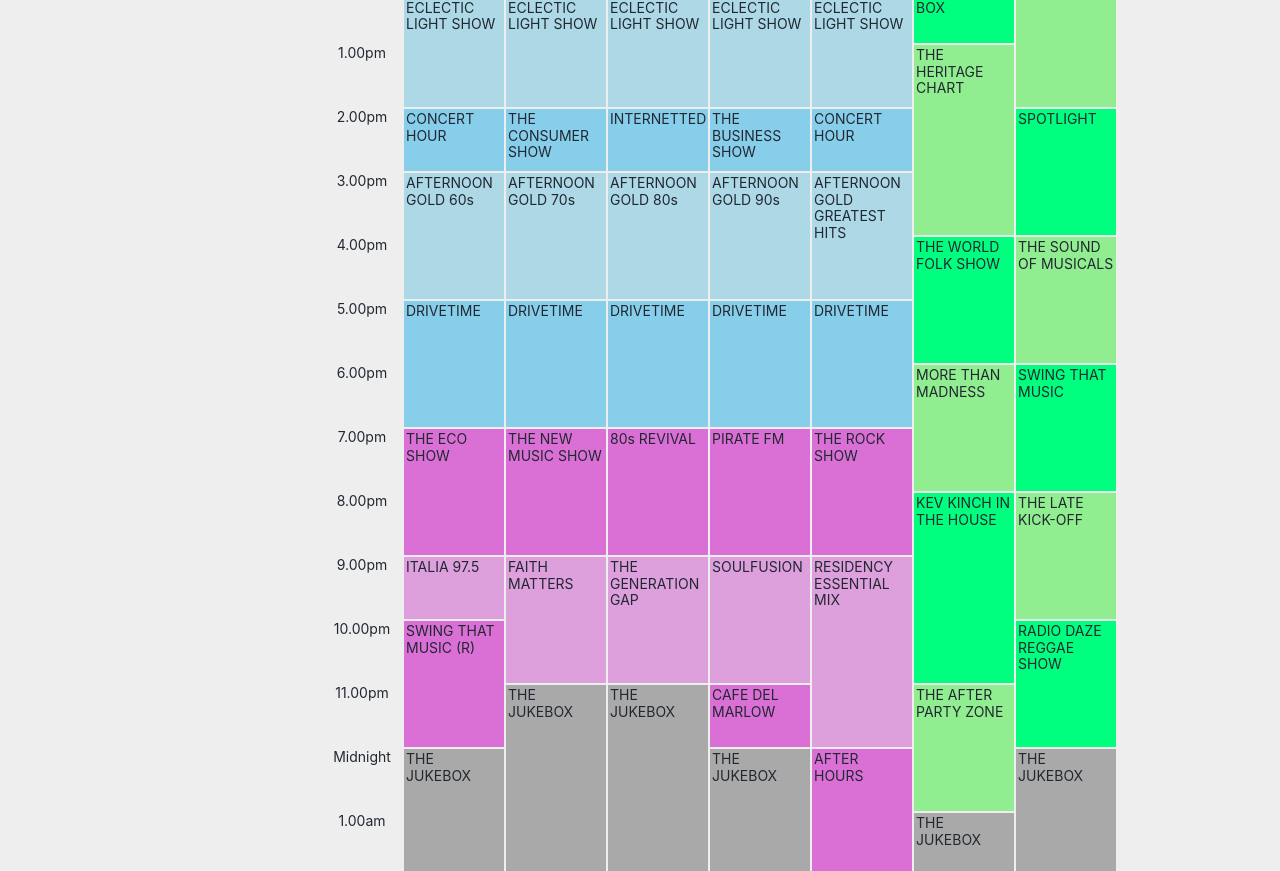
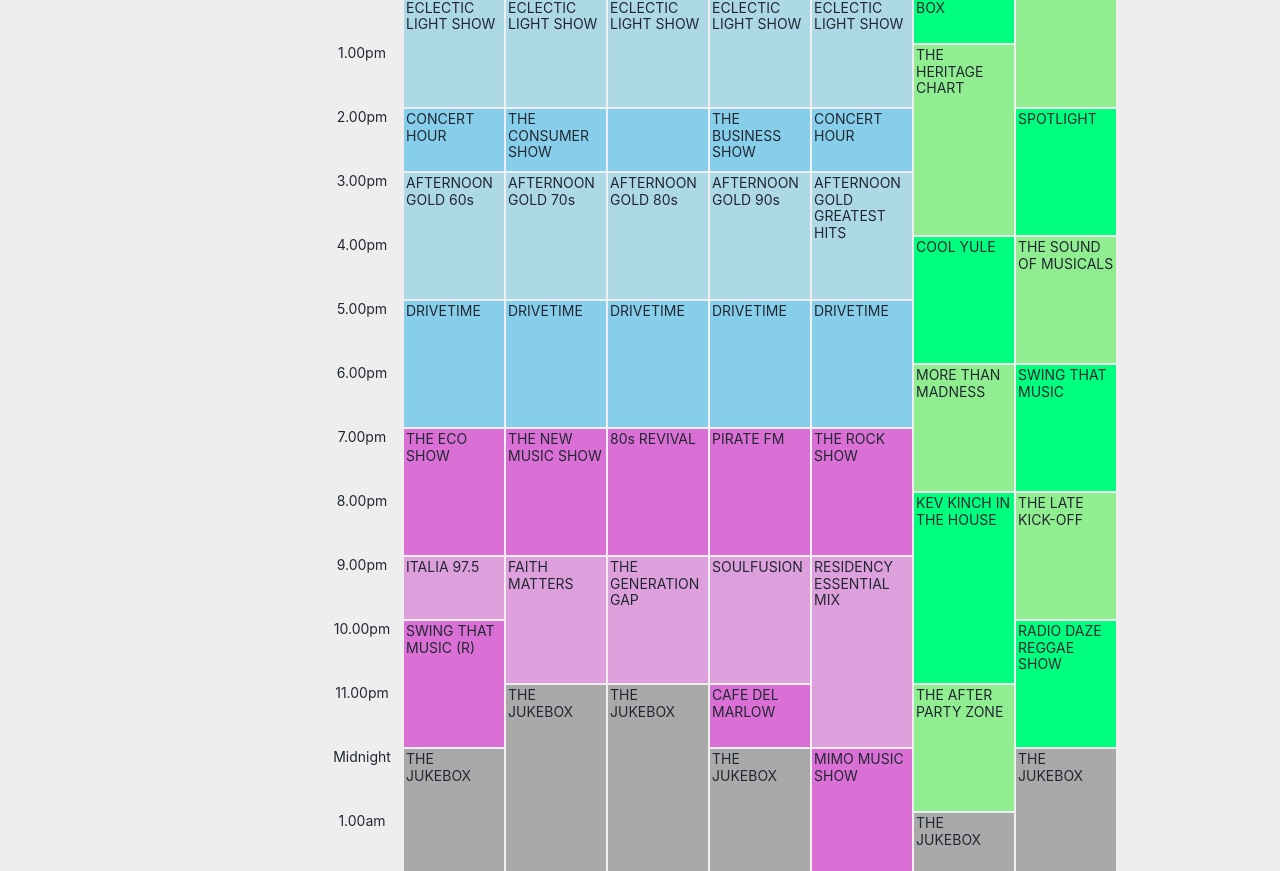
Before and after one commit to marlowfm/marlowfm.github.io, a Jekyll site: the page built from _pages/schedule.html, in a window 1280 px wide. Shown: the part 633-1504 px from the top of the page. Built offline with Jekyll 4.4.1, drawn with Linux system fonts in a browser that asks for light colours; cached includes are drawn as plain includes; nearby versions of some CDN libraries; a script that is not in the unit is left out.

Commit message:
Update schedule - 2021-12-01

```diff
--- a/_data/presenters.yml
+++ b/_data/presenters.yml
@@ -61,6 +61,10 @@
 - name: "Charlie Swadling"
   shows: [AG7]
   image: "/assets/images/presenters/charlie_swadling.jpg"
+
+- name: "Chris MiMo"
+  shows: [MIM]
+  image: "/assets/images/presenters/chris_mimo.jpg"
 
 - name: "Chris Zaremba"
   shows: [MMM]
--- a/_pages/schedule.html
+++ b/_pages/schedule.html
@@ -45,10 +45,10 @@ sidebar:
 			". chr1 zcn zin zbs chr5 hrt spt"
 			"t1500 ag6 ag7 ag8 ag9 agx hrt spt"
 			". ag6 ag7 ag8 ag9 agx hrt spt"
-			"t1600 ag6 ag7 ag8 ag9 agx wfs som"
-			". ag6 ag7 ag8 ag9 agx wfs som"
-			"t1700 drv1 drv2 drv3 drv4 drv5 wfs som"
-			". drv1 drv2 drv3 drv4 drv5 wfs som"
+			"t1600 ag6 ag7 ag8 ag9 agx yul som"
+			". ag6 ag7 ag8 ag9 agx yul som"
+			"t1700 drv1 drv2 drv3 drv4 drv5 yul som"
+			". drv1 drv2 drv3 drv4 drv5 yul som"
 			"t1800 drv1 drv2 drv3 drv4 drv5 mtm stm"
 			". drv1 drv2 drv3 drv4 drv5 mtm stm"
 			"t1900 eco nms r80 pfm rck mtm stm"
@@ -61,10 +61,10 @@ sidebar:
 			". stm2 fmt gap sfs rem kev rdr"
 			"t2300 stm2 juk2 juk3 caf rem apz rdr"
 			". stm2 juk2 juk3 caf rem apz rdr"
-			"t0000 juk1 juk2 juk3 juk4 aft apz juk7"
-			". juk1 juk2 juk3 juk4 aft apz juk7"
-			"t0100 juk1 juk2 juk3 juk4 aft juk6 juk7"
-			". juk1 juk2 juk3 juk4 aft juk6 juk7"
+			"t0000 juk1 juk2 juk3 juk4 mim apz juk7"
+			". juk1 juk2 juk3 juk4 mim apz juk7"
+			"t0100 juk1 juk2 juk3 juk4 mim juk6 juk7"
+			". juk1 juk2 juk3 juk4 mim juk6 juk7"
 			"t0200 juk1 juk2 juk3 juk4 hwx juk6 juk7"
 			". juk1 juk2 juk3 juk4 hwx juk6 juk7"
 			"t0300 juk1 juk2 juk3 juk4 hwx juk6 juk7"
@@ -491,8 +491,8 @@ sidebar:
 		color: inherit;
 	}
 
-	.wfs {
-		grid-area: wfs;
+	.yul {
+		grid-area: yul;
 		padding: 2px;
 		background-color: var(--background-weekend-dark);
 		color: inherit;
@@ -638,8 +638,8 @@ sidebar:
 		color: inherit;
 	}
 
-	.aft {
-		grid-area: aft;
+	.mim {
+		grid-area: mim;
 		padding: 2px;
 		background-color: var(--background-weeknight-dark);
 		color: inherit;
@@ -800,7 +800,7 @@ sidebar:
 	<a class="chr7" href="/programmes/concert-hour/">CONCERT HOUR</a>
 	<a class="chr1" href="/programmes/concert-hour/">CONCERT HOUR</a>
 	<a class="zcn" href="/programmes/consumer-show/">THE CONSUMER SHOW</a>
-	<a class="zin" href="/programmes/internetted/">INTERNETTED</a>
+	<a class="zin" href=""></a>
 	<a class="zbs" href="/programmes/business-show/">THE BUSINESS SHOW</a>
 	<a class="chr5" href="/programmes/concert-hour/">CONCERT HOUR</a
 	>
@@ -828,7 +828,7 @@ sidebar:
 	<a class="ag8" href="/programmes/afternoon-gold-80s/">AFTERNOON GOLD 80s</a>
 	<a class="ag9" href="/programmes/afternoon-gold-90s/">AFTERNOON GOLD 90s</a>
 	<a class="agx" href="/programmes/afternoon-gold-greatest-hits/">AFTERNOON GOLD GREATEST HITS</a>
-	<a class="wfs" href="/programmes/world-folk-show/">THE WORLD FOLK SHOW</a>
+	<a class="yul" href="/programmes/cool-yule/">COOL YULE</a>
 	<a class="som" href="/programmes/sound-of-musicals/">THE SOUND OF MUSICALS</a>
 	<a class="drv1" href="/programmes/drivetime/">DRIVETIME</a>
 	<a class="drv2" href="/programmes/drivetime/">DRIVETIME</a>
@@ -851,7 +851,7 @@ sidebar:
 	<a class="rem" href="/programmes/residency-essential-mix/"
 		>RESIDENCY ESSENTIAL MIX</a
 	>
-	<a class="aft" href="/programmes/after-hours/">AFTER HOURS</a>
+	<a class="mim" href="/programmes/mimo-music-show/">MIMO MUSIC SHOW</a>
 	<a class="hwx" href="/programmes/houseworx-music-show/"
 		>HOUSEWORX MUSIC SHOW</a
 	>
--- a/shows.js
+++ b/shows.js
@@ -33,6 +33,7 @@ export const progURLs = {
 	KEV: "/programmes/kev-kinch-in-the-house/",
 	SSS: "/programmes/late-kick-off/",
 	SUN: "/programmes/late-late-sunday-brunch-show/",
+	MIM: "/programmes/mimo-music-show/",
 	MTM: "/programmes/more-than-madness/",
 	BOX: "/programmes/music-box/",
 	NMS: "/programmes/new-music-show/",
```
Also changed, not shown: _programmes/after-hours.md (+1 -0 lines), _programmes/cool-yule.md (+0 -3 lines), _programmes/internetted.md (+1 -0 lines), _programmes/mimo-music-show.md (added, +10 -0 lines), assets/images/presenters/chris_mimo.jpg (added).
